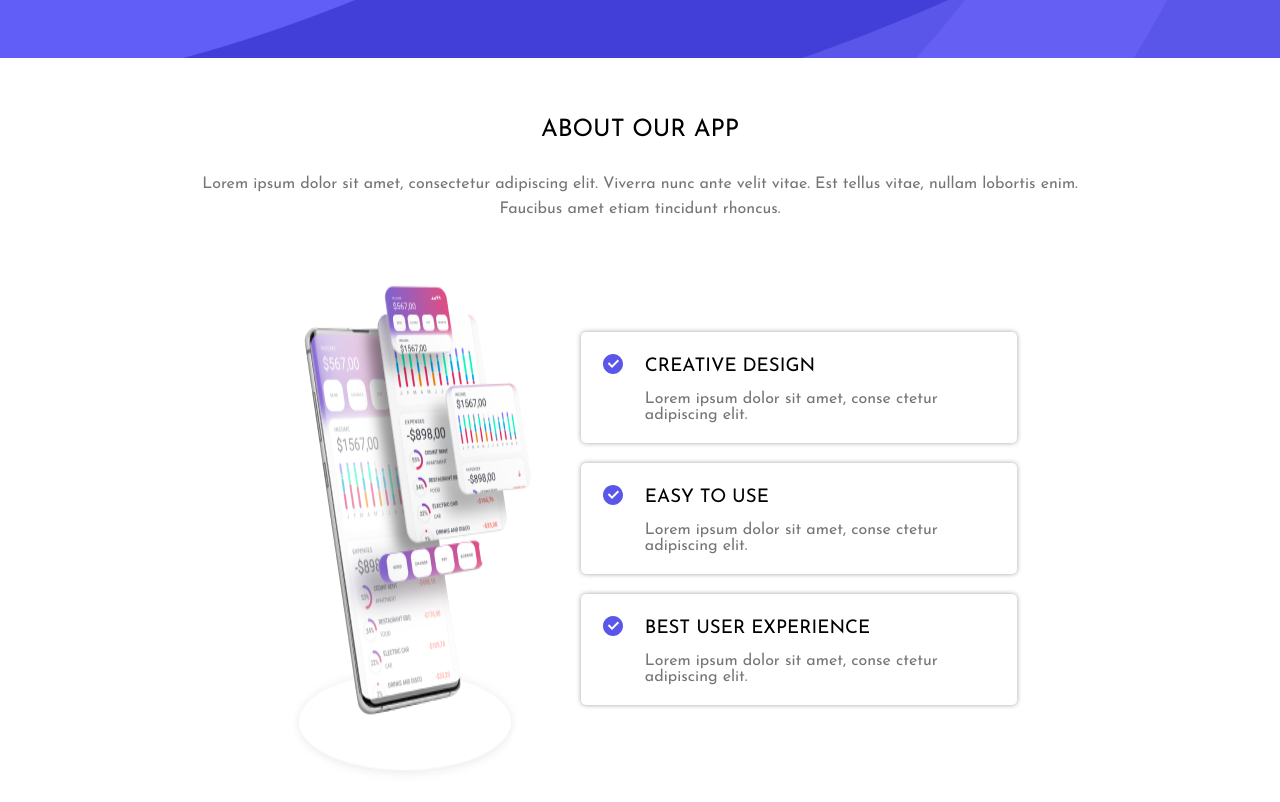
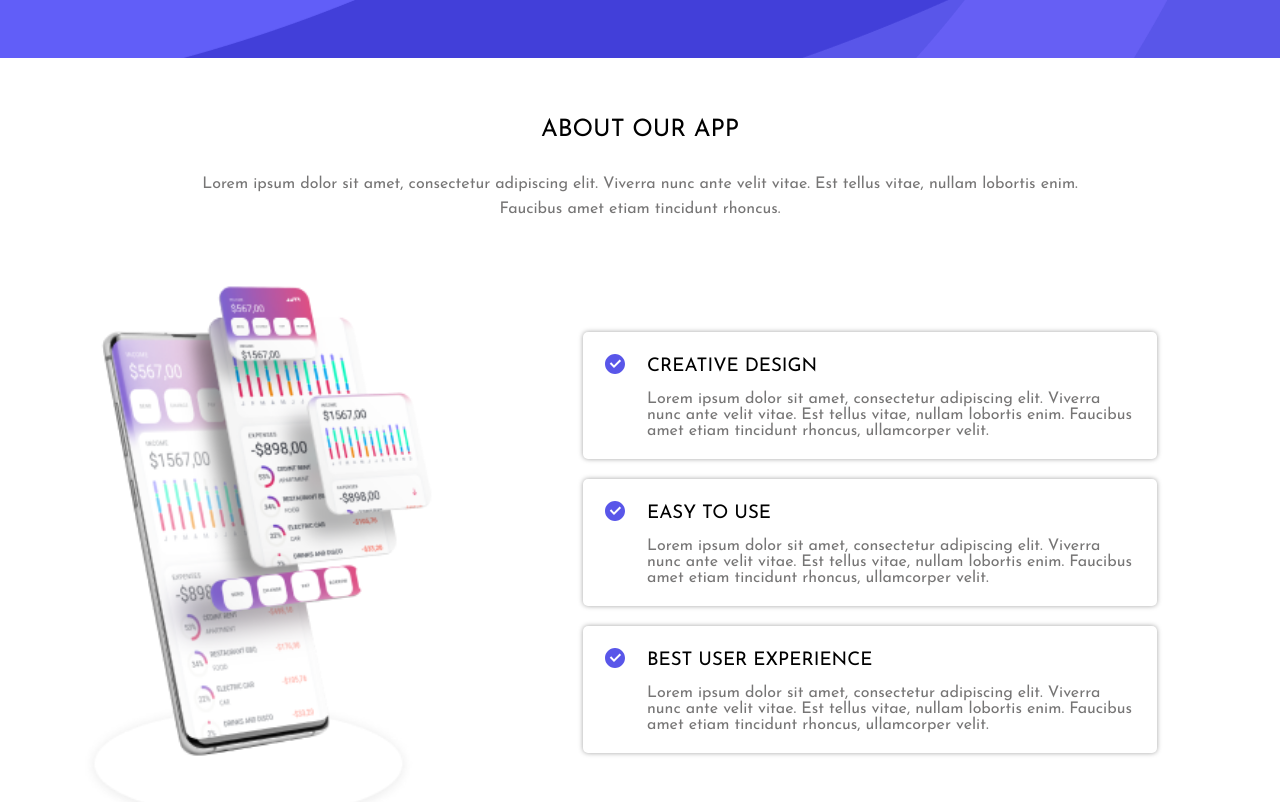
Before and after one commit to tomikorzu/Landing-page, a plain HTML site: page index.html in a window 1280 px wide. Shown: the part 778-1580 px from the top of the page. Drawn offline with Linux system fonts and the light colour scheme.

Commit message:
feat(about): add about section for laptop responsive

```diff
--- a/index.html
+++ b/index.html
@@ -100,8 +100,9 @@
                             <img src="img/checkbox-circle-fill.svg" alt="">
                             <div class="creative-text">
                                 <h3>CREATIVE DESIGN</h3>
-                                <p>Lorem ipsum dolor sit amet, conse
+                                <p class="second-p">Lorem ipsum dolor sit amet, conse
                                     ctetur adipiscing elit.</p>
+                                <p class="third-p">Lorem ipsum dolor sit amet, consectetur adipiscing elit. Viverra nunc ante velit vitae. Est tellus vitae, nullam lobortis enim. Faucibus amet etiam tincidunt rhoncus, ullamcorper velit.</p>
                             </div>
                         </div>
                     </div>
@@ -110,8 +111,9 @@
                             <img src="img/checkbox-circle-fill.svg" alt="">
                             <div class="creative-text">
                                 <h3>EASY TO USE</h3>
-                                <p>Lorem ipsum dolor sit amet, conse
+                                <p class="second-p">Lorem ipsum dolor sit amet, conse
                                     ctetur adipiscing elit.</p>
+                                <p class="third-p">Lorem ipsum dolor sit amet, consectetur adipiscing elit. Viverra nunc ante velit vitae. Est tellus vitae, nullam lobortis enim. Faucibus amet etiam tincidunt rhoncus, ullamcorper velit.</p>
                             </div>
                         </div>
                     </div>
@@ -120,8 +122,9 @@
                             <img src="img/checkbox-circle-fill.svg" alt="">
                             <div class="creative-text">
                                 <h3>BEST USER EXPERIENCE</h3>
-                                <p>Lorem ipsum dolor sit amet, conse
+                                <p class="second-p">Lorem ipsum dolor sit amet, conse
                                     ctetur adipiscing elit.</p>
+                                <p class="third-p">Lorem ipsum dolor sit amet, consectetur adipiscing elit. Viverra nunc ante velit vitae. Est tellus vitae, nullam lobortis enim. Faucibus amet etiam tincidunt rhoncus, ullamcorper velit.</p>
                             </div>
                         </div>
                     </div>
--- a/principal/style.css
+++ b/principal/style.css
@@ -155,6 +155,7 @@
     padding: 4px 4px;
     border-radius: 5px;
     border: none;
+    cursor: pointer;
 }
 .download:hover{
     background-color: #6865ee;
@@ -334,7 +335,7 @@
 }
 
 .creative-div-1{
-    padding: 20px 0 0 0;
+    padding: 20px 0 20px 0;
     display: flex;
 }
 
@@ -345,6 +346,10 @@
 .img-about{
     max-width: 60%;
     margin: auto;
+}
+
+.third-p{
+    display: none;
 }
 
 
@@ -478,10 +483,6 @@
         padding: 0 200px;
         margin: auto;
     }
-
-    .creative-div-1{
-        padding-bottom: 20px;
-    }
 }
 
 
@@ -545,6 +546,7 @@
         padding: 20px 10px;
         margin: 0 5px 0 0;
         border-radius: 5px;
+        cursor: pointer;
     }
 
     .hero-content{
@@ -554,6 +556,27 @@
 
     .marco{
         width: 50%;
+    }
+
+
+    .third-p{
+        display: block;
+    }
+
+    .second-p{
+        display: none;
+    }
+
+    .container-about{
+        padding-left: 80px;
+    }
+
+    .creative-div{
+        max-width: 70%;
+    }
+
+    .img-about{
+        min-width: 30%;
     }
 }
 
@@ -571,4 +594,6 @@
         font-size: 18px;
         padding: 15px 15px;
     }
+
+
 }
```
